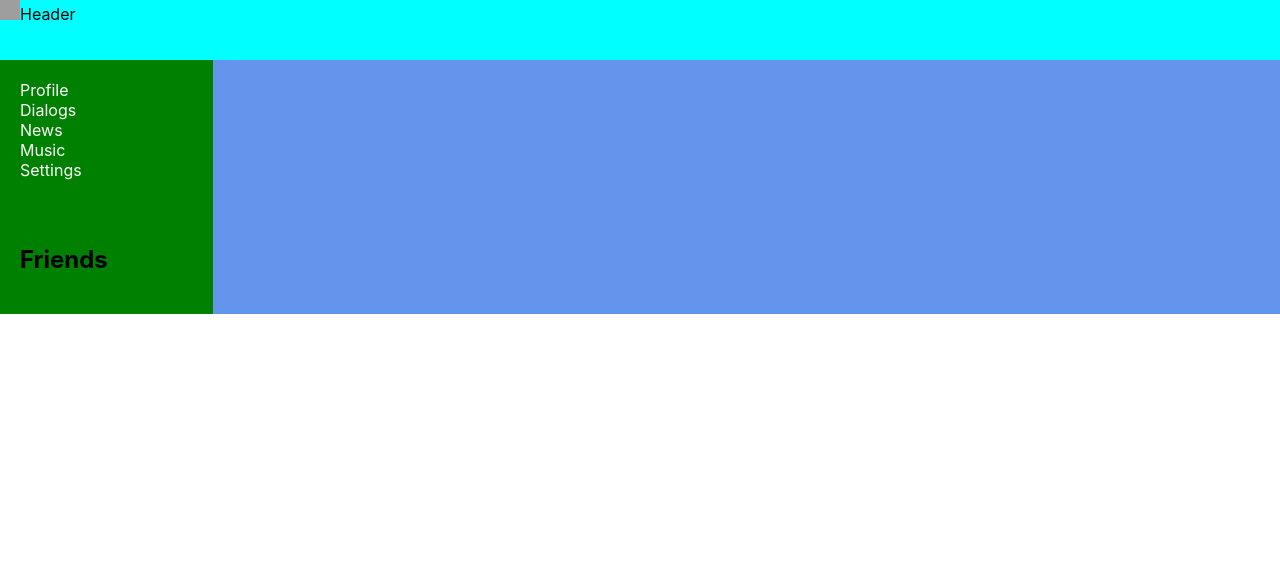
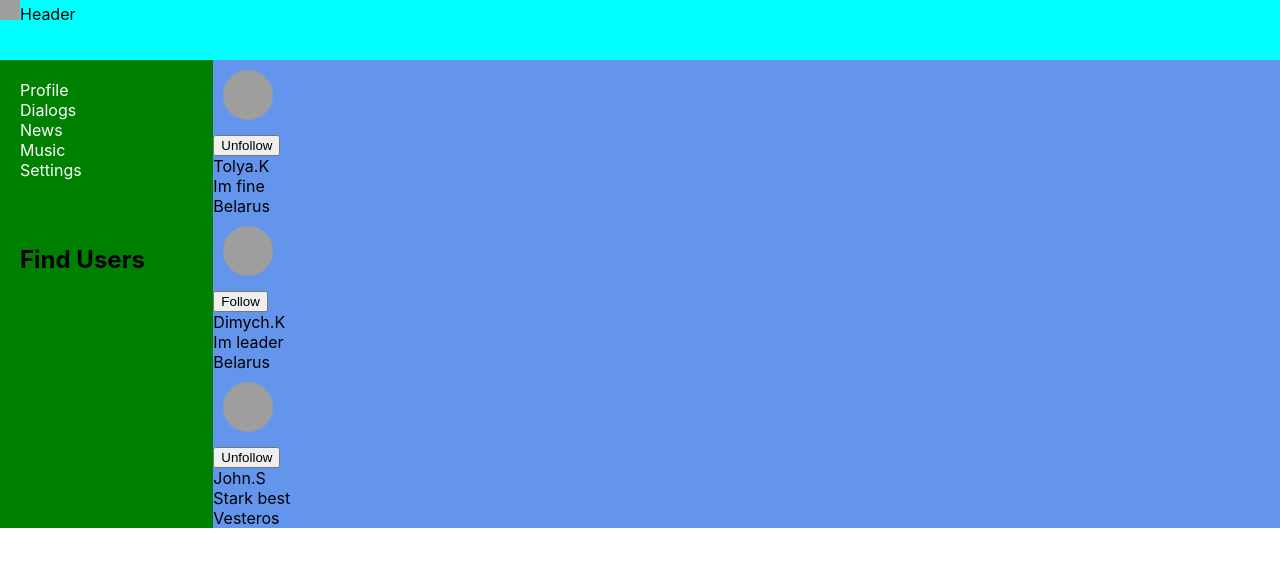
Before and after one commit to TolyaKravtsov/SocialNetwork-ReactApp, a React (Create React App) app: page /users in a window 1280 px wide. Shown: the top 566 px of the page. Built offline with nearby package versions, Linux system fonts and the light colour scheme; grey boxes are pictures that could not be loaded.

Commit message:
create page findUsers

```diff
--- a/src/App.js
+++ b/src/App.js
@@ -5,6 +5,7 @@ import Navbar from "./components/Navbar/Navbar";
 import Profile from "./components/Profile/Profile";
 import Route from "react-router-dom/es/Route";
 import DialogsContainer from "./components/Dialogs/DialogsContainer";
+import FindUsersContainer from "./components/Users/findUsersContainer.jsx";
 
 const App = (props) => {
     return (
@@ -12,16 +13,18 @@ const App = (props) => {
             <Header/>
             <Navbar/>
             <div className='app-wrapper-content'>
-                <Route exact path="/dialogs" render={() => <DialogsContainer/>}/>
-                <Route exact path="/profile" render={() => <Profile/>
-                }/>
+                <Route path="/dialogs"
+                       render={() => <DialogsContainer/>}/>
+
+                <Route path="/profile"
+                       render={() => <Profile/>}/>
+
+                <Route path="/users"
+                       render={() => <FindUsersContainer/>}/>
             </div>
         </div>
     );
 
 };
 
-
-
-
 export default App;
--- a/src/components/Dialogs/DialogsContainer.jsx
+++ b/src/components/Dialogs/DialogsContainer.jsx
@@ -1,5 +1,5 @@
 import React from 'react';
-import {addMessageActionCreator, updateMessageTextActionCreator} from "../../redux/reducer/dialogsPageReducer";
+import {updateMessageAC, addMessageAC} from "../../redux/reducer/dialogsPageReducer";
 import Dialogs from "./Dialogs";
 import {connect} from "react-redux";
 
@@ -13,13 +13,12 @@ let mapStateToProps = (state) => {
 let mapDispatchToProps = (dispatch) => {
     return {
         updateNewMessage: (body) => {
-            dispatch(updateMessageTextActionCreator(body));
+            dispatch(updateMessageAC(body));
         },
         sendMessage: () => {
-            dispatch(addMessageActionCreator());
+            dispatch(addMessageAC());
         }
 
     }
 };
-const DialogsContainer = connect(mapStateToProps, mapDispatchToProps)(Dialogs);
-export default DialogsContainer;
+export default connect(mapStateToProps, mapDispatchToProps)(Dialogs);
--- a/src/components/Navbar/Navbar.jsx
+++ b/src/components/Navbar/Navbar.jsx
@@ -25,7 +25,7 @@ const Navbar = (props) => {
                 <a href="">Settings</a>
             </div>
 
-            <div><h2>Friends</h2></div>
+            <div><h2>Find Users</h2></div>
         </nav>
 
 
--- a/src/components/Profile/Posts/Posts.jsx
+++ b/src/components/Profile/Posts/Posts.jsx
@@ -11,7 +11,7 @@ const Posts = (props) => {
 
     let onPostChanged = () => {
         let text = newPostElement.current.value;
-        props.updateNewPostTextActionCreator(text)
+        props.updateNewPostTextAC(text)
     };
 
     let newPostElement = React.createRef();   //create link
--- a/src/components/Profile/Posts/PostsContainer.jsx
+++ b/src/components/Profile/Posts/PostsContainer.jsx
@@ -1,5 +1,5 @@
 import React from 'react';
-import {addPostActionCreator, updateNewPostTextActionCreator} from "../../../redux/reducer/profilePageReducer";
+import {addPostAC, updateNewPostTextAC} from "../../../redux/reducer/profilePageReducer";
 import {connect} from "react-redux";
 import Posts from "./Posts";
 
@@ -11,12 +11,12 @@ let mapStateToProps = (state) => {
 };
 let mapDispatchToProps = (dispatch) => {
     return {
-        updateNewPostTextActionCreator: (text) => {
-            let action = updateNewPostTextActionCreator(text);
+        updateNewPostTextAC: (text) => {
+            let action = updateNewPostTextAC(text);
             dispatch(action);
         },
         addPost: () => {
-            dispatch(addPostActionCreator());
+            dispatch(addPostAC());
         }
 
     }
--- /dev/null
+++ b/src/components/Users/findUsers.jsx
@@ -0,0 +1,78 @@
+import React from "react";
+import findUsers from "./findUsers.module.css"
+
+const Users = (props) => {
+
+    if (props.users.length === 0) {
+        props.setUsers([
+            {
+                id: 1,
+                photoUrl: 'https://clck.ru/JEiYu',
+                followed: true,
+                fullName: 'Tolya.K',
+                status: 'Im fine',
+                location: {country: 'Belarus', town: 'Minsk'}
+            },
+            {
+                id: 2,
+                photoUrl: 'https://clck.ru/JEiYu',
+                followed: false,
+                fullName: 'Dimych.K',
+                status: 'Im leader',
+                location: {country: 'Belarus', town: 'Minsk'}
+            },
+            {
+                id: 3,
+                photoUrl: 'https://clck.ru/JEiYu',
+                followed: true,
+                fullName: 'John.S',
+                status: 'Stark best',
+                location: {country: 'Vesteros', town: 'Winterfell'}
+            }]
+        )
+    }
+    return (
+        <div>
+            {props.users.map(users => <div key={users.id}>
+                <span>
+                    <div>
+                        <img className={findUsers.img} src="https://clck.ru/JS8HD" alt="photo"/>
+                    </div>
+                    <div>
+                        {
+                            users.followed
+                                ? <button onClick={() => {
+                                    props.unfollow(users.id)
+                                }}>Unfollow</button>
+                                : <button onClick={() => {
+                                    props.follow(users.id)
+                                }}>Follow</button>
+                        }
+                </div>
+                </span>
+                <span>
+                    <span>
+                        <div>
+                            {users.fullName}
+                        </div>
+                        <div>
+                            {users.status}
+                        </div>
+                    </span>
+                    <span>
+                        <div>
+                            {users.location.country}
+                        </div>
+                        <div>
+                            {users.location.city}
+                        </div>
+                    </span>
+                </span>
+            </div>)}
+        </div>
+    )
+
+};
+
+
+export default Users;
--- /dev/null
+++ b/src/components/Users/findUsers.module.css
@@ -0,0 +1,8 @@
+
+
+.img{
+    padding: 10px;
+    width: 50px;
+    height: 50px;
+    border-radius: 100%;
+}
--- /dev/null
+++ b/src/components/Users/findUsersContainer.jsx
@@ -0,0 +1,26 @@
+import React from "react";
+import {followAC, setUsersAC, unFollowAC} from "../../redux/reducer/findUsersPageReducer";
+import Users from "./findUsers";
+import {connect} from "react-redux";
+
+let mapStateToProps = (state) => {
+    return {
+        users: state.findUsersPage.users
+    }
+};
+
+let mapDispatchToProps = (dispatch) => {
+    return {
+        follow: (userID) => {
+            dispatch(followAC(userID))
+        },
+        unfollow: (userID) => {
+            dispatch(unFollowAC(userID))
+        },
+        setUsers: (users) => {
+            dispatch(setUsersAC(users))
+        },
+
+    }
+};
+export default connect(mapStateToProps, mapDispatchToProps)(Users);
--- a/src/redux/ReduxStore.js
+++ b/src/redux/ReduxStore.js
@@ -1,11 +1,13 @@
 import {combineReducers, createStore} from "redux";
 import profilePageReducer from "./reducer/profilePageReducer";
 import dialogsPageReducer from "./reducer/dialogsPageReducer";
+import findUsersPageReducer from "./reducer/findUsersPageReducer";
 
 let AllReducers = combineReducers(
     {
         profilePage: profilePageReducer,
-        dialogsPage: dialogsPageReducer
+        dialogsPage: dialogsPageReducer,
+        findUsersPage: findUsersPageReducer
     });
 
 let store = createStore(AllReducers);
--- a/src/redux/reducer/dialogsPageReducer.js
+++ b/src/redux/reducer/dialogsPageReducer.js
@@ -37,16 +37,8 @@ const dialogsPageReducer = (state = initialState, action) => {
     }
 };
 
-export const addMessageActionCreator = () => {
-    return {
-        type: ADD_MESSAGE
-    }
-};
-
-export const updateMessageTextActionCreator = (message) => {
-    return {
-        type: UPDATE_NEW_MESSAGE_TEXT, newMessage: message
-    }
-};
+//      AC- actionCreator
+export const addMessageAC = () => ({type: ADD_MESSAGE});
+export const updateMessageAC = (message) => ({type: UPDATE_NEW_MESSAGE_TEXT, newMessage: message});
 
 export default dialogsPageReducer;
--- /dev/null
+++ b/src/redux/reducer/findUsersPageReducer.js
@@ -0,0 +1,46 @@
+const FOLLOW = ' FOLLOW';
+const UNFOLLOW = 'UNFOLLOW';
+const  SET_USERS = 'SET_USERS';
+
+let initialState = {
+    users: [],
+    newPostText: ''
+};
+
+const findUsersPageReducer = (state = initialState, action) => {
+    switch (action.type) {
+        case FOLLOW:
+            return {
+                ...state,
+                users: state.users.map(users => {
+                    if (users.id === action.userID) {
+                        return {...users, followed: true}
+                    }
+                    return users;
+                })
+            };
+        case UNFOLLOW:
+            return {
+                ...state,
+                users: state.users.map(users => {
+                    if (users.id === action.userID) {
+                        return {...users, followed: false}
+                    }
+                    return users;
+                })
+            };
+        case SET_USERS: {
+            return {...state, users: [...state.users, ...action.users]}
+            //склеиваем 2 массива:те,которые были в state и которые пришли в action
+        }
+        default:
+            return state;
+    }
+};
+
+//      AC- actionCreator
+export const followAC = (userID) => ({type: FOLLOW, userID});
+export const unFollowAC = (userID) => ({type: UNFOLLOW, userID});
+export const setUsersAC = (users) => ({type: SET_USERS, users});
+
+export default findUsersPageReducer;
--- a/src/redux/reducer/profilePageReducer.js
+++ b/src/redux/reducer/profilePageReducer.js
@@ -30,18 +30,8 @@ const profilePageReducer = (state = initialState, action) => {
             return state;
     }
 };
+//      AC- actionCreator
+export const addPostAC = () => ({type: ADD_POST});
+export const updateNewPostTextAC = (text) => ({type: UPDATE_NEW_POST_TEXT, newText: text});
 
-export const addPostActionCreator = () => {
-    return {
-        type: ADD_POST
-    }
-
-};
-
-
-export const updateNewPostTextActionCreator = (text) => {
-    return {
-        type: UPDATE_NEW_POST_TEXT, newText: text
-    };
-};
 export default profilePageReducer;
```
Also changed, not shown: 1 other file (tests, documents, lock files or other folders).
